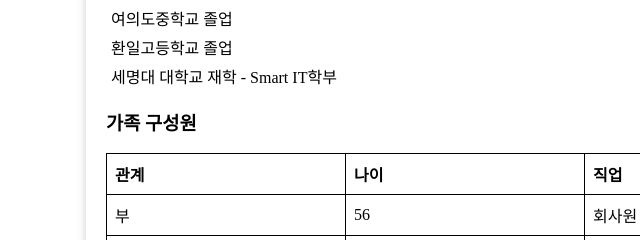
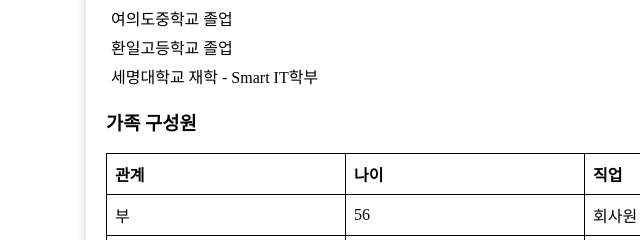
Before and after one commit to chaesungwon11/chaesungwon11, a plain HTML site: page index.html in a window 1280 px wide. Shown: the part 477-717 px from the top of the page, 34-674 px from the left. Drawn offline with Linux system fonts and the light colour scheme.

Commit message:
index.html

```diff
--- a/index.html
+++ b/index.html
@@ -73,7 +73,7 @@
         <p>우신초등학교 졸업</p>
         <p>여의도중학교 졸업</p>
         <p>환일고등학교 졸업</p>
-        <p>세명대 대학교 재학 - Smart IT학부</p>
+        <p>세명대학교 재학 - Smart IT학부</p>
 
         <h3>가족 구성원</h3>
         <table>
```
